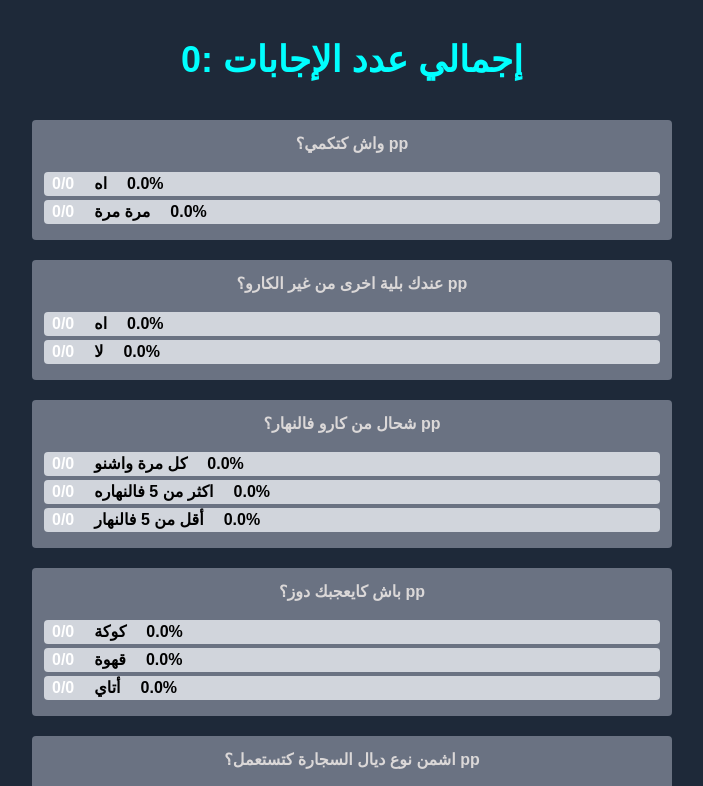
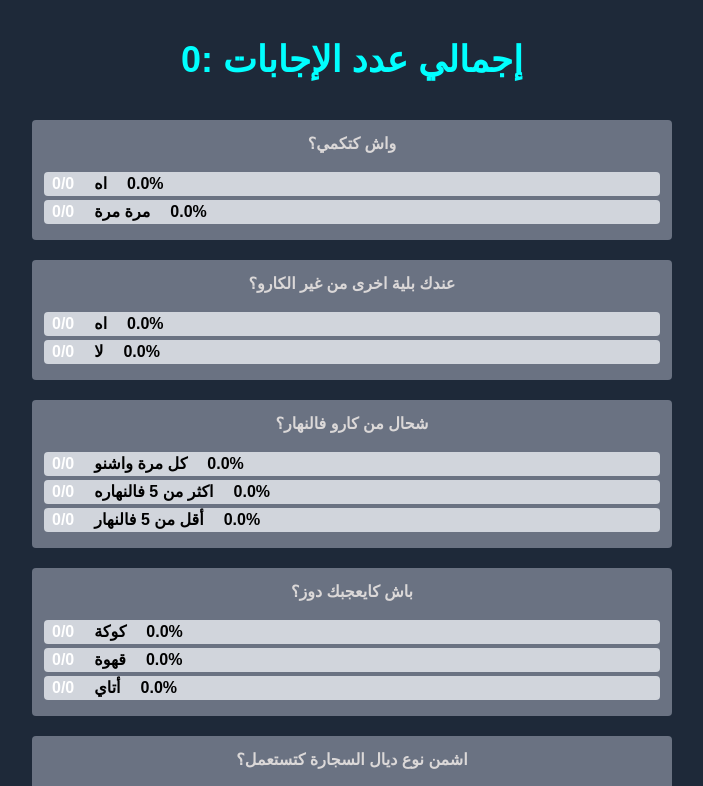
Before and after one commit to aelidrys/Iqlaa, a Next.js app: page /responses in a window 1280 px wide. Shown: the top 786 px of the page, without its empty margins (288-991 px from the left). Built offline with nearby package versions, Linux system fonts and the light colour scheme; no server answers; the database is empty.

Commit message:
udpate style

```diff
--- a/src/app/responses/page.tsx
+++ b/src/app/responses/page.tsx
@@ -106,7 +106,7 @@ const Responses: React.FC = () => {
       <ul className='w-[50%]' style={{ minWidth: 300 }}>
         {_questions.filter(q => q.type === 'multiple_choice').map(q => (
           <li key={q.id} className='mb-5 bg-gray-500 rounded p-3'>
-            <div className='font-bold text-white text-center mb-4' style={{color: "#dbd8d8ff"}}>{q.question} pp</div>
+            <div className='font-bold text-white text-center mb-4' style={{color: "#dbd8d8ff"}}>{q.question}</div>
             <ul>
               {q.options && q.options.map(option => {
                 const count = stats[q.id]?.[option] ?? 0;
```
